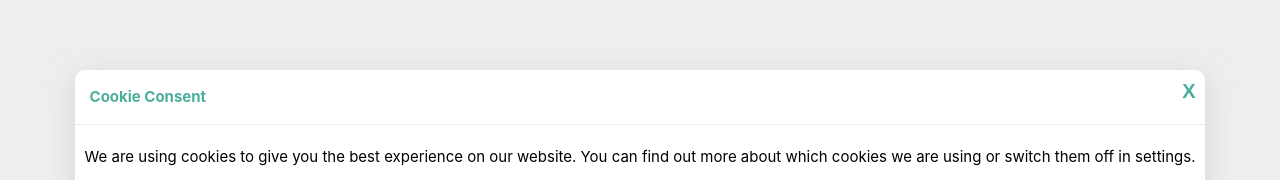
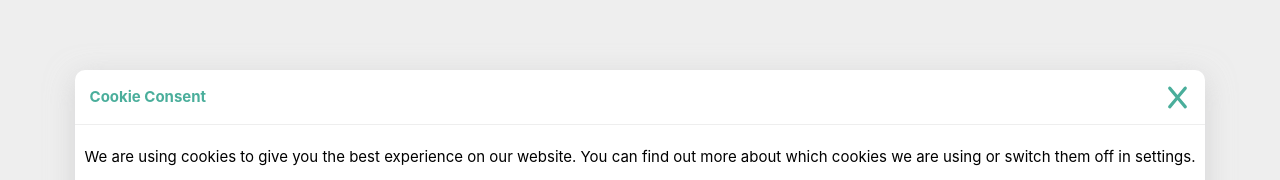
Before and after one commit to Gismo1337/vue-cookie-consent-banner, a Vue app: page / in a window 1280 px wide. Shown: the part 503-683 px from the top of the page. Built offline with nearby package versions, Linux system fonts and the light colour scheme.

Commit message:
Reverts FontAwesome; Only adds SVG

```diff
--- a/src/components/CookieModal.vue
+++ b/src/components/CookieModal.vue
@@ -67,7 +67,17 @@ const decline = () => {
             @click="decline"
             aria-label="Close modal"
           >
-            X
+          <svg
+            class="btn-close-svg"
+            xmlns="http://www.w3.org/2000/svg"
+            viewBox="0 0 384 512">
+            <!--! Font Awesome Pro 6.2.0 by @fontawesome - https://fontawesome.com License - https://fontawesome.com/license (Commercial License) Copyright 2022 Fonticons, Inc. -->
+            <path d="M376.6 84.5c11.3-13.6 9.5-33.8-4.1-45.1s-33.8-9.5-45.1
+                     4.1L192 206 56.6 43.5C45.3 29.9 25.1 28.1 11.5 39.4S-3.9
+                     70.9 7.4 84.5L150.3 256 7.4 427.5c-11.3 13.6-9.5 33.8 4.1
+                     45.1s33.8 9.5 45.1-4.1L192 306 327.4 468.5c11.3 13.6 31.5
+                     15.4 45.1 4.1s15.4-31.5 4.1-45.1L233.7 256 376.6 84.5z"/>
+          </svg>
           </button>
         </header>
 
@@ -199,11 +209,17 @@ const decline = () => {
   right: 0;
   border: none;
   font-size: 20px;
-  padding: 10px;
+  padding: 15px;
   cursor: pointer;
   font-weight: bold;
   color: #4aae9b;
   background: transparent;
+}
+
+.btn-close-svg {
+  width: 25px;
+  height: 25px;
+  fill: #4aae9b;
 }
 
 .btn-accept {
```
